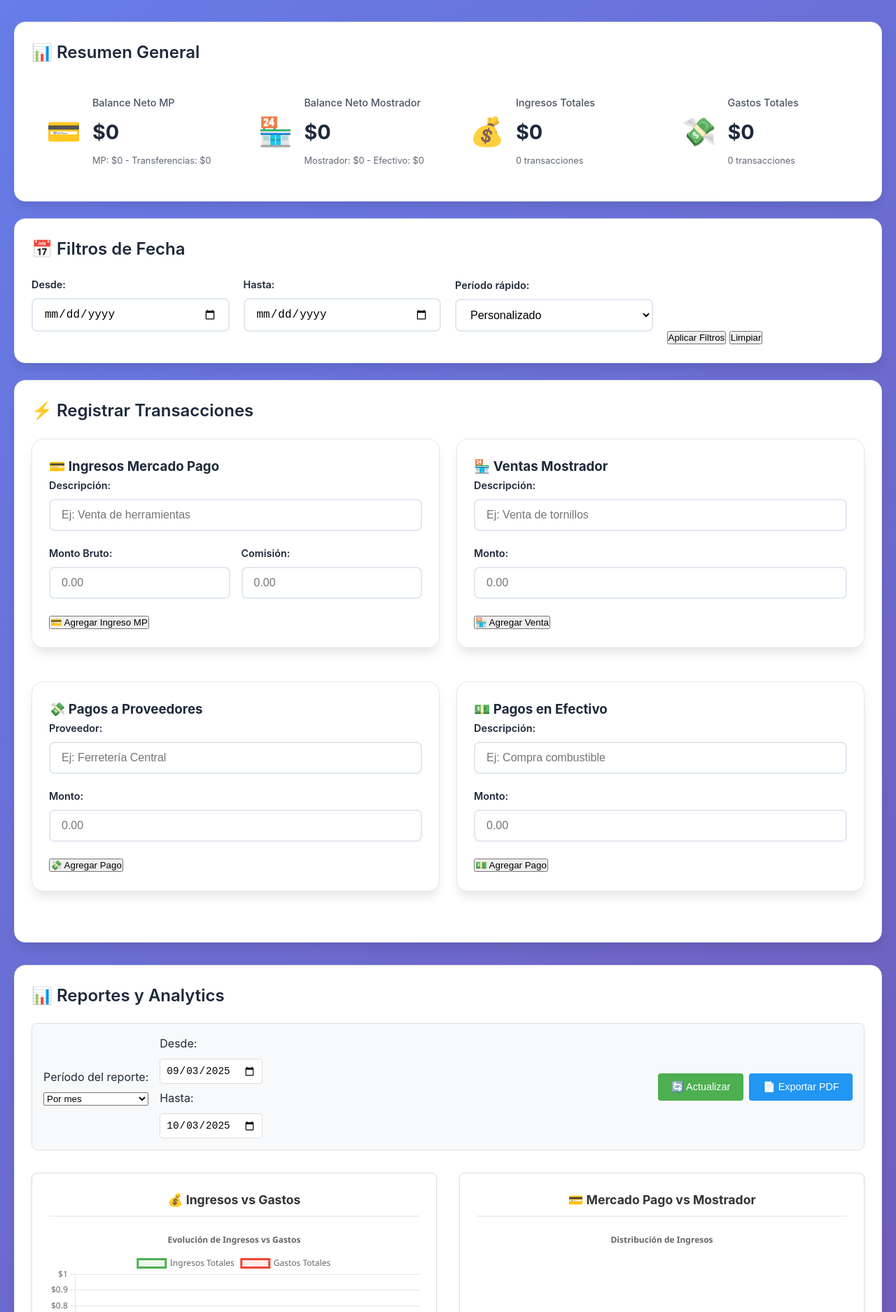
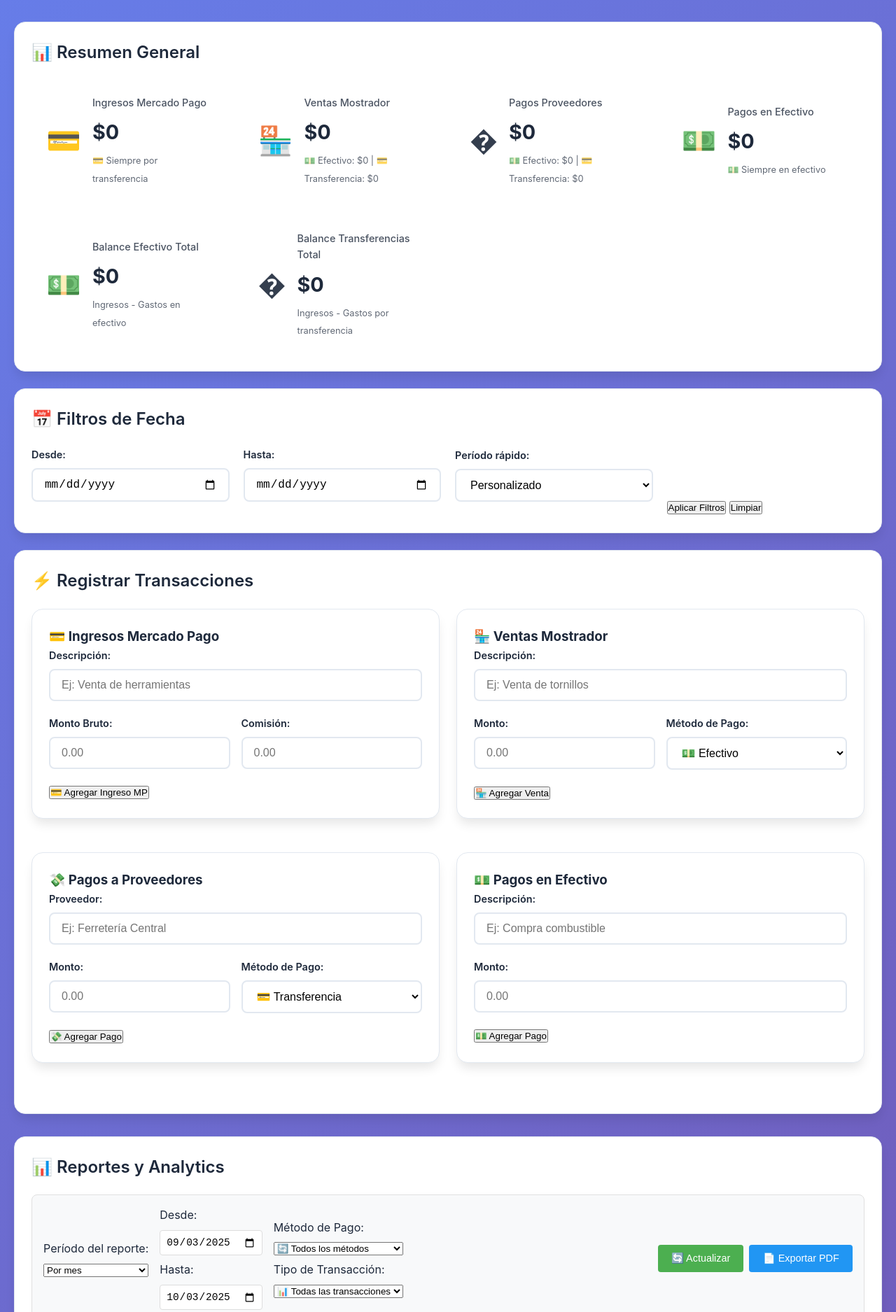
Before and after one commit to eshe87-ciudad/ferreteria-control, a website with bundled scripts: page app/index-firebase-completo.html in a window 1280 px wide. Shown: the part 145-2020 px from the top of the page at 70% size. Built offline with nearby package versions, Linux system fonts and the light colour scheme; no server answers.

Commit message:
Feature: Agregar identificación de métodos de pago en formularios y dashboard
- Campos 'Método de Pago' en formularios de Mostrador y Proveedores
- Dashboard actualizado con categorización por Efectivo/Transferencia
- Columnas 'Método' en tablas de transacciones
- Filtros avanzados por método de pago y tipo de transacción
- Estilos para badges de métodos de pago"

```diff
--- a/app/index-firebase-completo.html
+++ b/app/index-firebase-completo.html
@@ -75,7 +75,7 @@
 
         .reportes-filtros {
             display: grid;
-            grid-template-columns: auto auto 1fr;
+            grid-template-columns: auto auto auto 1fr;
             gap: 1rem;
             align-items: center;
             margin-bottom: 2rem;
@@ -85,7 +85,7 @@
             border: 1px solid #e0e0e0;
         }
 
-        .filtros-periodo, .filtros-fechas {
+        .filtros-periodo, .filtros-fechas, .filtros-metodo {
             display: flex;
             flex-direction: column;
             gap: 0.5rem;
@@ -198,7 +198,74 @@
         .stat-card:nth-child(3) { background: linear-gradient(135deg, #FF9800 0%, #F57C00 100%); }
         .stat-card:nth-child(4) { background: linear-gradient(135deg, #9C27B0 0%, #7B1FA2 100%); }
 
+        /* Estilos para formularios mejorados */
+        .form-row {
+            display: grid;
+            grid-template-columns: 1fr 1fr;
+            gap: 1rem;
+        }
+
+        .form-group {
+            margin-bottom: 1rem;
+        }
+
+        .form-group label {
+            display: block;
+            margin-bottom: 0.5rem;
+            font-weight: 500;
+            color: #333;
+        }
+
+        .form-group input,
+        .form-group select {
+            width: 100%;
+            padding: 0.75rem;
+            border: 1px solid #ddd;
+            border-radius: 6px;
+            font-size: 1rem;
+            background: white;
+            transition: border-color 0.3s, box-shadow 0.3s;
+        }
+
+        .form-group input:focus,
+        .form-group select:focus {
+            outline: none;
+            border-color: #4CAF50;
+            box-shadow: 0 0 0 3px rgba(76, 175, 80, 0.1);
+        }
+
+        .form-group select {
+            cursor: pointer;
+        }
+
+        /* Badges para métodos de pago */
+        .metodo-badge {
+            display: inline-block;
+            padding: 0.25rem 0.5rem;
+            border-radius: 12px;
+            font-size: 0.75rem;
+            font-weight: 500;
+            margin-left: 0.5rem;
+        }
+
+        .metodo-efectivo {
+            background: #e8f5e8;
+            color: #2e7d32;
+            border: 1px solid #c8e6c9;
+        }
+
+        .metodo-transferencia {
+            background: #e3f2fd;
+            color: #1565c0;
+            border: 1px solid #bbdefb;
+        }
+
         @media (max-width: 768px) {
+            .form-row {
+                grid-template-columns: 1fr;
+                gap: 0.5rem;
+            }
+
             .reportes-filtros {
                 grid-template-columns: 1fr;
                 gap: 1rem;
@@ -243,33 +310,49 @@
                         <div class="dashboard-item balance-neto-mp">
                             <div class="dashboard-icon">💳</div>
                             <div class="dashboard-info">
-                                <h3>Balance Neto MP</h3>
+                                <h3>Ingresos Mercado Pago</h3>
                                 <span id="balance-neto-mp">$0</span>
-                                <small id="detalle-mp">MP: $0 - Transferencias: $0</small>
+                                <small id="detalle-mp">💳 Siempre por transferencia</small>
                             </div>
                         </div>
                         <div class="dashboard-item balance-neto-mostrador">
                             <div class="dashboard-icon">🏪</div>
                             <div class="dashboard-info">
-                                <h3>Balance Neto Mostrador</h3>
+                                <h3>Ventas Mostrador</h3>
                                 <span id="balance-neto-mostrador">$0</span>
-                                <small id="detalle-mostrador">Mostrador: $0 - Efectivo: $0</small>
+                                <small id="detalle-mostrador">💵 Efectivo: $0 | 💳 Transferencia: $0</small>
                             </div>
                         </div>
-                        <div class="dashboard-item total-ingresos">
-                            <div class="dashboard-icon">💰</div>
+                        <div class="dashboard-item pagos-proveedores">
+                            <div class="dashboard-icon">�</div>
                             <div class="dashboard-info">
-                                <h3>Ingresos Totales</h3>
-                                <span id="total-ingresos">$0</span>
-                                <small id="contador-ingresos">0 transacciones</small>
+                                <h3>Pagos Proveedores</h3>
+                                <span id="total-pagos-proveedores">$0</span>
+                                <small id="detalle-pagos-proveedores">💵 Efectivo: $0 | 💳 Transferencia: $0</small>
                             </div>
                         </div>
-                        <div class="dashboard-item total-gastos">
-                            <div class="dashboard-icon">💸</div>
+                        <div class="dashboard-item pagos-efectivo">
+                            <div class="dashboard-icon">💵</div>
                             <div class="dashboard-info">
-                                <h3>Gastos Totales</h3>
-                                <span id="total-gastos">$0</span>
-                                <small id="contador-gastos">0 transacciones</small>
+                                <h3>Pagos en Efectivo</h3>
+                                <span id="total-pagos-efectivo">$0</span>
+                                <small id="detalle-pagos-efectivo">💵 Siempre en efectivo</small>
+                            </div>
+                        </div>
+                        <div class="dashboard-item resumen-efectivo">
+                            <div class="dashboard-icon">💵</div>
+                            <div class="dashboard-info">
+                                <h3>Balance Efectivo Total</h3>
+                                <span id="balance-efectivo-total">$0</span>
+                                <small id="detalle-efectivo-total">Ingresos - Gastos en efectivo</small>
+                            </div>
+                        </div>
+                        <div class="dashboard-item resumen-transferencias">
+                            <div class="dashboard-icon">�</div>
+                            <div class="dashboard-info">
+                                <h3>Balance Transferencias Total</h3>
+                                <span id="balance-transferencias-total">$0</span>
+                                <small id="detalle-transferencias-total">Ingresos - Gastos por transferencia</small>
                             </div>
                         </div>
                     </div>
@@ -343,9 +426,18 @@
                                     <label for="mostrador-descripcion">Descripción:</label>
                                     <input type="text" id="mostrador-descripcion" required placeholder="Ej: Venta de tornillos">
                                 </div>
+                                <div class="form-row">
                                     <div class="form-group">
                                         <label for="mostrador-monto">Monto:</label>
                                         <input type="number" id="mostrador-monto" step="0.01" required placeholder="0.00">
+                                    </div>
+                                    <div class="form-group">
+                                        <label for="mostrador-metodo">Método de Pago:</label>
+                                        <select id="mostrador-metodo" required>
+                                            <option value="efectivo">💵 Efectivo</option>
+                                            <option value="transferencia">💳 Transferencia</option>
+                                        </select>
+                                    </div>
                                 </div>
                                 <button type="submit" class="btn-primary">🏪 Agregar Venta</button>
                             </form>
@@ -359,9 +451,18 @@
                                     <label for="proveedor-nombre">Proveedor:</label>
                                     <input type="text" id="proveedor-nombre" required placeholder="Ej: Ferretería Central">
                                 </div>
+                                <div class="form-row">
                                     <div class="form-group">
                                         <label for="proveedor-monto">Monto:</label>
                                         <input type="number" id="proveedor-monto" step="0.01" required placeholder="0.00">
+                                    </div>
+                                    <div class="form-group">
+                                        <label for="proveedor-metodo">Método de Pago:</label>
+                                        <select id="proveedor-metodo" required>
+                                            <option value="transferencia">💳 Transferencia</option>
+                                            <option value="efectivo">💵 Efectivo</option>
+                                        </select>
+                                    </div>
                                 </div>
                                 <button type="submit" class="btn-primary">💸 Agregar Pago</button>
                             </form>
@@ -407,6 +508,23 @@
                             <input type="date" id="reporte-desde">
                             <label for="reporte-hasta">Hasta:</label>
                             <input type="date" id="reporte-hasta">
+                        </div>
+                        <div class="filtros-metodo">
+                            <label for="filtro-metodo-pago">Método de Pago:</label>
+                            <select id="filtro-metodo-pago">
+                                <option value="todos">🔄 Todos los métodos</option>
+                                <option value="efectivo">💵 Solo Efectivo</option>
+                                <option value="transferencia">💳 Solo Transferencias</option>
+                            </select>
+                            <label for="filtro-tipo-transaccion">Tipo de Transacción:</label>
+                            <select id="filtro-tipo-transaccion">
+                                <option value="todos">📊 Todas las transacciones</option>
+                                <option value="ingresos">📈 Solo Ingresos</option>
+                                <option value="gastos">📉 Solo Gastos</option>
+                                <option value="mostrador">🏪 Solo Mostrador</option>
+                                <option value="proveedores">💸 Solo Proveedores</option>
+                                <option value="mercadopago">💳 Solo Mercado Pago</option>
+                            </select>
                         </div>
                         <div class="reportes-acciones">
                             <button id="btn-actualizar-reportes" class="btn-reporte">🔄 Actualizar</button>
@@ -496,11 +614,12 @@
                                             <th>Hora</th>
                                             <th>Descripción</th>
                                             <th>Monto</th>
+                                            <th>Método</th>
                                             <th>Acciones</th>
                                         </tr>
                                     </thead>
                                     <tbody id="lista-ventas-mostrador">
-                                        <tr><td colspan="5" class="sin-datos">No hay ventas registradas</td></tr>
+                                        <tr><td colspan="6" class="sin-datos">No hay ventas registradas</td></tr>
                                     </tbody>
                                 </table>
                             </div>
@@ -516,11 +635,12 @@
                                             <th>Hora</th>
                                             <th>Proveedor</th>
                                             <th>Monto</th>
+                                            <th>Método</th>
                                             <th>Acciones</th>
                                         </tr>
                                     </thead>
                                     <tbody id="lista-pagos-proveedores">
-                                        <tr><td colspan="5" class="sin-datos">No hay pagos registrados</td></tr>
+                                        <tr><td colspan="6" class="sin-datos">No hay pagos registrados</td></tr>
                                     </tbody>
                                 </table>
                             </div>
```
Lines whose indentation alone changed are shown as unchanged.
